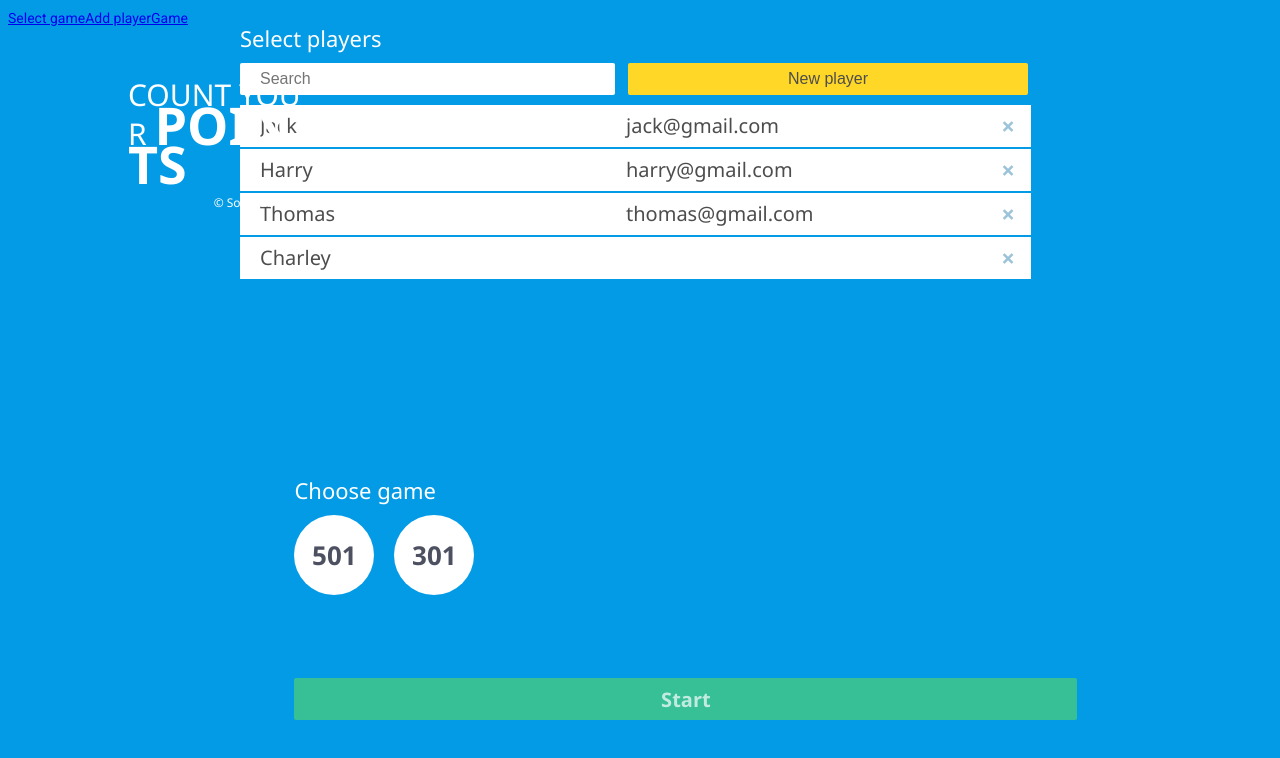
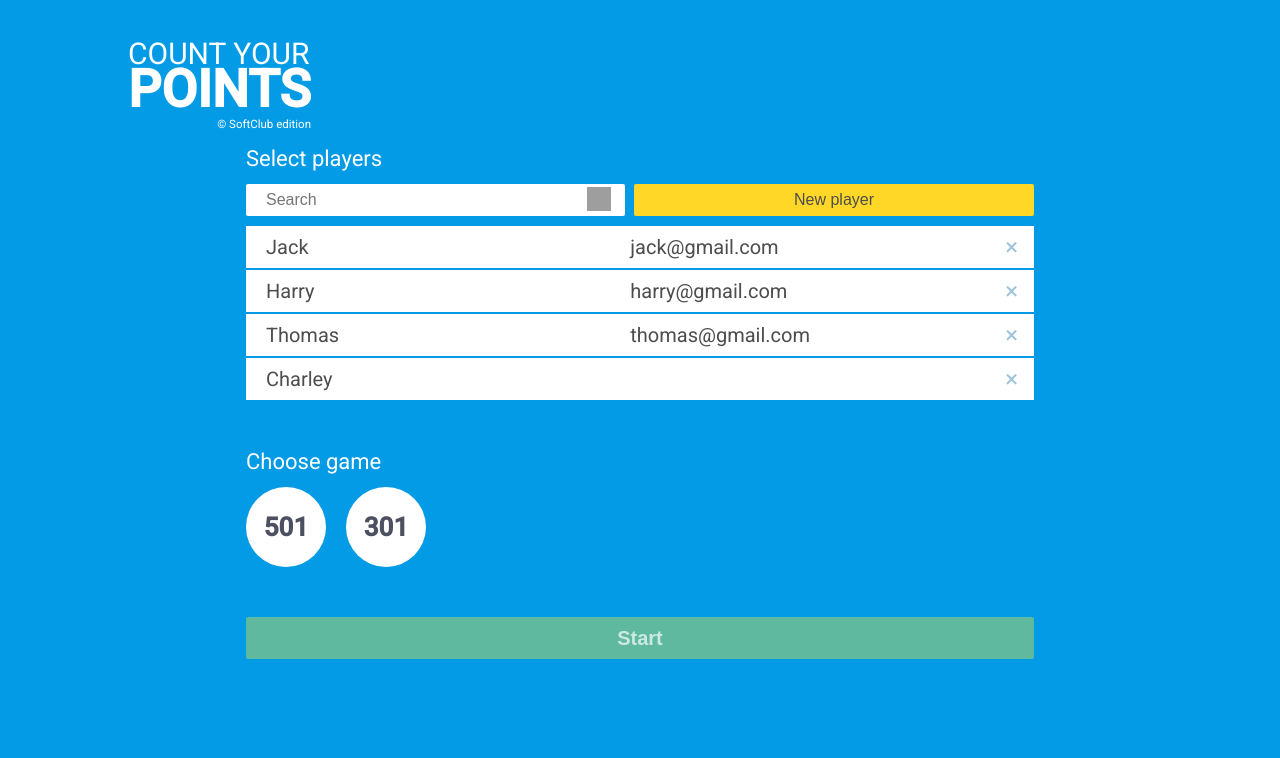
Before and after one commit to ksksksksksksksksksksks/scoring-in-darts, an Angular app: page / in a window 1280 px wide. Shown: the top 758 px of the page. Built offline with nearby package versions, Linux system fonts and the light colour scheme; grey boxes are pictures that could not be loaded.

Commit message:
Add styles

```diff
--- a/src/app/add-player/add-player.component.scss
+++ b/src/app/add-player/add-player.component.scss
@@ -1,17 +1,14 @@
 .logo {
-    word-break: break-all;
-    width: 189px;
+    width: 183px;
     color: #ffffff;
     text-transform: uppercase;
-    font-family:'Segoe UI', Tahoma, Geneva, Verdana, sans-serif;
     font-size: 30px;
     margin: auto;
     margin-top: 5%;
+    min-width: 183px;
 
     p {
-        margin: 0;
-        padding: 0;
-        line-height: 30px;
+        line-height: 0.9;
     }
 }
 
@@ -22,15 +19,16 @@
 
 .logo-edition {
     text-transform: none;
-    font-size: 12px;
+    font-size: 11.5px;
     display: block;
+    padding-top: 5px;
     text-align: right;
 }
 
 .add-player {
     width: 310px;
+    min-width: 310px;
     color: #ffffff;
-    font-family:'Segoe UI', Tahoma, Geneva, Verdana, sans-serif;
     font-size: 17px;
     margin: auto;
     margin-top: 3%;
@@ -46,7 +44,7 @@
     }
 
     input {
-        width: 310px;
+        width: 100%;
         height: 30px;
         border: none;
         border-radius: 3px;
@@ -55,26 +53,22 @@
     }
 
     button {
-        background-color: #ffe677;
+        background-color: #faeaa5;
         border: none;
         height: 42px;
-        width: 314px;
+        width: 100%;
         border-radius: 3px;
-        color: rgb(77, 77, 77);
+        color: rgb(124, 116, 116);
         font-size: 16px;
         margin-top: 55px;
     }
 
     .active {
         background-color: #ffd727;
+        color: rgb(77, 77, 77);
     }
 
     .invalid  {
         border: 2px solid red;
-        font-family: 'Segoe UI', Tahoma, Geneva, Verdana, sans-serif;
     }
 }
-
-.alert-danger {
-    color: red;
-}
--- a/src/app/app.component.html
+++ b/src/app/app.component.html
@@ -1,5 +1 @@
-<a routerLink="">Select game</a>
-<a routerLink="add-player">Add player</a>
-<a routerLink="game">Game</a>
-
 <router-outlet></router-outlet>
--- a/src/app/domain/player.ts
+++ b/src/app/domain/player.ts
@@ -2,6 +2,7 @@ export interface Player {
     name: string;
     email?: string;
     pointMove?: number[];
+    leader?: boolean;
 }
 
 [1,4,6]
--- a/src/app/game/game.component.scss
+++ b/src/app/game/game.component.scss
@@ -1,18 +1,21 @@
+.header {
+    min-height: 150px;
+    min-width: 700px;
+    border-bottom: 1px solid #31bcff;
+    margin-top: 20px;
+
     .logo {
-    word-break: break-all;
-    width: 189px;
+        width: 183px;
+        min-width: 183px;
         color: #ffffff;
         text-transform: uppercase;
-    font-family:'Segoe UI', Tahoma, Geneva, Verdana, sans-serif;
         font-size: 30px;
-    position: absolute;
-    top: 5%;
-    left: 15%;
+        margin-left: 15%;
+        margin-top: 20px;
+        display: inline-block;
 
         p {
-        margin: 0;
-        padding: 0;
-        line-height: 30px;
+            line-height: 0.9;
         }
     }
 
@@ -23,8 +26,9 @@
 
     .logo-edition {
         text-transform: none;
-    font-size: 12px;
+        font-size: 11.5px;
         display: block;
+        padding-top: 5px;
         text-align: right;
     }
 
@@ -36,42 +40,95 @@
         border-radius: 3px;
         color: rgb(77, 77, 77);
         font-size: 16px;
-    margin-top: 55px;
-    position: absolute;
-    right: 15%;
-    top: 2%;
+        margin-top: 40px;
+        margin-right: 150px;
+        display: block;
+        float: right;
     }
-
-.header {
-    min-height: 120px;
-    border-bottom: 1px solid #31bcff;
 }
 
 .game-progress {
-    min-height: 100px;
     border-bottom: 1px solid #31bcff;
-    padding: 5px;
 
-    .card{
+    .cards {
+        display: flex;
+        justify-content: center;
         margin-top: 40px;
-        display: inline-block;
-        margin-left: 1%;
 
-        .name{
+        .card {
+
+            .name {
                 background-color: #039be6;
                 border: none;
                 color: #ffffff;
             }
 
-        .point{
+            .point {
                 width: 25%;
+                height: 20px;
+                border: 2px solid white;
+                border-radius: 2px;
+                margin-bottom: 4px;
             }
 
-        label {
-            font-family: 'Segoe UI', Tahoma, Geneva, Verdana, sans-serif;
-            color: #ffffff;
+            .check {
+                color: rgb(77, 77, 77);
+                height: 22px;
+                width: 25px;
+                display: inline-block;
+                padding: 1px;
+                text-align: center;
+                //padding-bottom: 4px;
+                margin: 0;
+                background-color: #ffffff;
+                cursor: pointer;
+                border: 1.8px solid rgb(77, 77, 77);
+                user-select: none;
             }
 
+            .check:hover {
+                color: #ffffff;
+                background-color: rgb(77, 77, 77);
+            }
+
+            .check:active {
+                transform: translateY(2px);
+                box-shadow: 0 3px 10px rgba(0, 0, 0, 0.2), inset 0px -1px 0 rgba(0, 0, 0, 0.22);
+            }
+
+            // #circle:checked + .check {
+            //     color: #ffffff;
+            //     background: #38e603;
+            // }
+
+            .center-check {
+                border-left: none;
+                border-right: none;
+            }
+
+            .last-check {
+                border-top-right-radius: 10px;
+                border-bottom-right-radius: 10px;
+            }
+
+            .circle {
+                display: none;
+            }
+
+            .form_radio_btn {
+                display: inline-block;
+            }
+
+            /* Checked */
+            .form_radio_btn input[type=radio]:checked + label {
+                color: #ffffff;
+                background: rgb(77, 77, 77);
+            }
+
+            .invalid  {
+                border: 2px solid red;
+            }
+        }
     }
 
     button {
@@ -80,9 +137,8 @@
         width: 400px;
         height: 45px;
         border: none;
-        background-color: #ffe677;
-        color: rgb(77, 77, 77);
-        font-family: 'Segoe UI', Tahoma, Geneva, Verdana, sans-serif;
+        background-color: #faeaa5;
+        color: rgb(124, 116, 116);
         font-size: 20px;
         border-radius: 2px;
         margin-top: 40px;
@@ -91,14 +147,14 @@
 
     .active {
         background-color: #ffd727;
+        color: rgb(77, 77, 77);
     }
 }
 
 table {
-    width: 80%;
+    width: 70%;
     height: 40px;
     border-collapse: collapse;
-    font-family: 'Segoe UI', Tahoma, Geneva, Verdana, sans-serif;
     color: rgb(77, 77, 77);
     text-align: center;
     background: #ffffff;
@@ -109,16 +165,22 @@ table {
         background: #039be6;
         color: #ffffff;
         font-weight: 400;
+        padding-top: 40px;
+        padding-bottom: 5px;
+
+        div {
+            background: url('https://i.ibb.co/zFFhfnM/emoji-laugh-smile-happy-emoticon-icon-178504.png') no-repeat;
+            width: 22px;
+            height: 22px;
+            display: inline-block;
+            background-size: contain;
+        }
     }
 
     td {
         height: 40px;
+        border-bottom: 2px solid #039be6;
     }
-}
-
-.alert-danger {
-    color: red;
-    font-family: 'Segoe UI', Tahoma, Geneva, Verdana, sans-serif;
 }
 
 .invalid  {
--- a/src/app/select-game/select-game.component.html
+++ b/src/app/select-game/select-game.component.html
@@ -5,9 +5,13 @@
     </p>
 </div>
 
+<div class="select-game">
   <div class="select-players">
     <p>Select players</p>
-    <input type="search" name="strInput" [(ngModel)]="strInput" placeholder="Search" />
+    <div class="search">
+      <input type="text" name="strInput" [(ngModel)]="strInput" placeholder="Search" />
+      <div class="icon"></div>
+    </div>
     <button (click)="addPlayer()">New player</button>
       <tr *ngFor="let player of players | search: strInput">
         <td class="name">
@@ -30,8 +34,7 @@
     </div>
   </div>
 
-<div class="start">
-  <button (click)="start()" [disabled]="!gameType || this.playerService.players.length < 2 "
+    <button class="start" (click)="start()" [disabled]="!gameType || this.playerService.players.length < 2"
       [class.active]="gameType && this.playerService.players.length >= 2">
       Start
     </button>
--- a/src/app/select-game/select-game.component.scss
+++ b/src/app/select-game/select-game.component.scss
@@ -1,19 +1,14 @@
 .logo {
-    word-break: break-all;
-    width: 189px;
-    min-width: 189px;
+    width: 183px;
+    min-width: 183px;
     color: #ffffff;
     text-transform: uppercase;
-    font-family: 'Segoe UI', Tahoma, Geneva, Verdana, sans-serif;
     font-size: 30px;
-    position: absolute;
-    top: 10%;
-    left: 10%;
+    margin-left: 10%;
+    margin-top: 40px;
 
     p {
-        margin: 0;
-        padding: 0;
-        line-height: 30px;
+        line-height: 0.9;
     }
 }
 
@@ -24,33 +19,62 @@
 
 .logo-edition {
     text-transform: none;
-    font-size: 12px;
+    font-size: 11.5px;
     display: block;
+    padding-top: 5px;
     text-align: right;
 }
 
+
+.select-game{
+    width: 788px;
+    margin: auto;
+    margin-top: 20px;
+
     .select-players{
-    // margin-top: 200px;
-    width: 800px;
-    margin: 0 auto;
 
         p {
             color: #ffffff;
-        font-family: 'Segoe UI', Tahoma, Geneva, Verdana, sans-serif;
             font-size: 22px;
             margin-bottom: 15px;
         }
 
+        .search{
+            margin: 0;
+            padding: 0;
+            box-sizing: border-box;
+            outline: none;
+            height: 32px;
+            position: relative;
+            width: 375px;
+            display: inline-block;
+            margin-right: 13px;
+            margin-bottom: 10px;
+
             input {
-        height: 32px;
-        width: 375px;
+                height: 30px;
+                width: 357px;
                 border: none;
                 border-radius: 2px;
-        margin-right: 13px;
                 font-size: 16px;
                 padding-left: 20px;
                 color: rgb(77, 77, 77);
-        margin-bottom: 10px;
+            }
+
+            .icon {
+                width: 24px;
+                height: 24px;
+                position: absolute;
+                top: 10%;
+                right: 10px;
+                background: url('http://3.bp.blogspot.com/-4w14hQHr5yQ/Tgm6u7KwUkI/AAAAAAAACAI/Hu2poBOPx3g/s25/search.png')
+                no-repeat scroll 0 50%;
+            }
+
+            // input:active + .icon {
+            //     display: none;
+            // }
+
         }
 
         button {
@@ -77,14 +101,12 @@
             color: rgb(77, 77, 77);
             background-color: white;
             border-bottom: 2px solid #039be6;
-        font-family: 'Segoe UI', Tahoma, Geneva, Verdana, sans-serif;
             font-size: 20px;
         }
 
         .closeBtn {
             margin-right: 15px;
             color: #9bc3da;
-        font-weight: bold;
             float: right;
             font-size: 24px;
             cursor: pointer;
@@ -93,19 +115,13 @@
           .closeBtn:hover {
             color: #09497e;
           }
-
     }
 
-.choose-game{
-    position: absolute;
-    top: 60%;
-    left: 23%;
-    margin: auto;
-    width: 450px;
+    .choose-game {
+        margin-top: 50px;
 
         p {
             color: #ffffff;
-        font-family: 'Segoe UI', Tahoma, Geneva, Verdana, sans-serif;
             font-size: 22px;
             margin-bottom: 15px;
         }
@@ -120,16 +136,13 @@
             justify-content: center;
             background: #ffffff;
             color: #4d5061;
-        text-decoration: none;
             font-size: 26px;
             font-weight: bold;
-        font-family: 'Segoe UI', Tahoma, Geneva, Verdana, sans-serif;
-        transition: all .3s ease-in-out;
             cursor: pointer;
         }
 
         .game-501 {
-        float:left;
+            float: left;
             margin-right: 20px;
         }
 
@@ -144,28 +157,20 @@
         }
     }
 
-.start{
-    position: absolute;
-    bottom: 10%;
-    left: 23%;
-    margin: auto;
-    width: 783px;
-
-    button {
-        width: 783px;
+    .start {
+        margin-top: 50px;
+        width: 100%;
         height: 42px;
         border: none;
-        background-color: #37bf96;
+        background-color: #5eb99e;
         color: #ffffffaf;
-        font-family: 'Segoe UI', Tahoma, Geneva, Verdana, sans-serif;
         font-size: 20px;
         font-weight: bold;
         border-radius: 2px;
     }
 
-    .active{
-        background-color: #22cf4d;
+    .active {
+        background-color: #00c531;
         color: #ffffff;
     }
-
 }
--- a/src/app/select-game/select-game.component.ts
+++ b/src/app/select-game/select-game.component.ts
@@ -48,6 +48,7 @@ export class SelectGameComponent implements OnInit {
     this.router.navigateByUrl('game');
     for (let i = 0; i < this.players.length; i++){
       this.players[i].pointMove = [];
+      this.playerService.players[i].leader = false;
     }
   }
 
--- a/src/styles.scss
+++ b/src/styles.scss
@@ -1,9 +1,12 @@
 body {
     background-color: #039be6;
+    font-family: Roboto, sans-serif;
+    margin: 0;
 }
 
 mat-dialog-container#show-result {
     border: 3px solid #042036;
+    font-family: Roboto, sans-serif;
     border-radius: 11px;
     background-color: #09497e;
     color: aliceblue;
```
Also changed, not shown: src/app/game/game.component.html (+62 -10 lines), src/app/game/game.component.ts (+51 -1 lines), src/app/search.pipe.ts (line endings or trailing spaces). Lines whose indentation alone changed are shown as unchanged.
